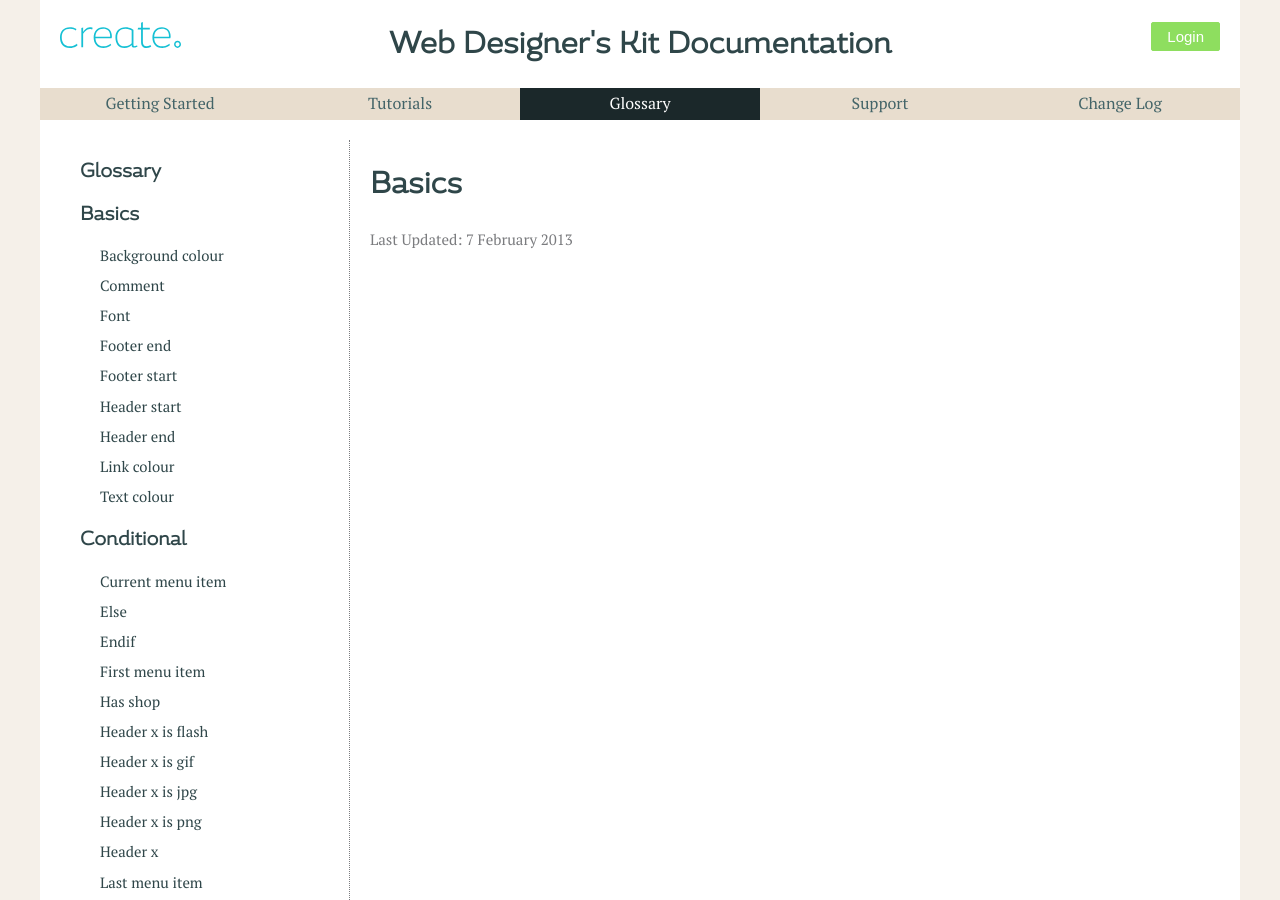
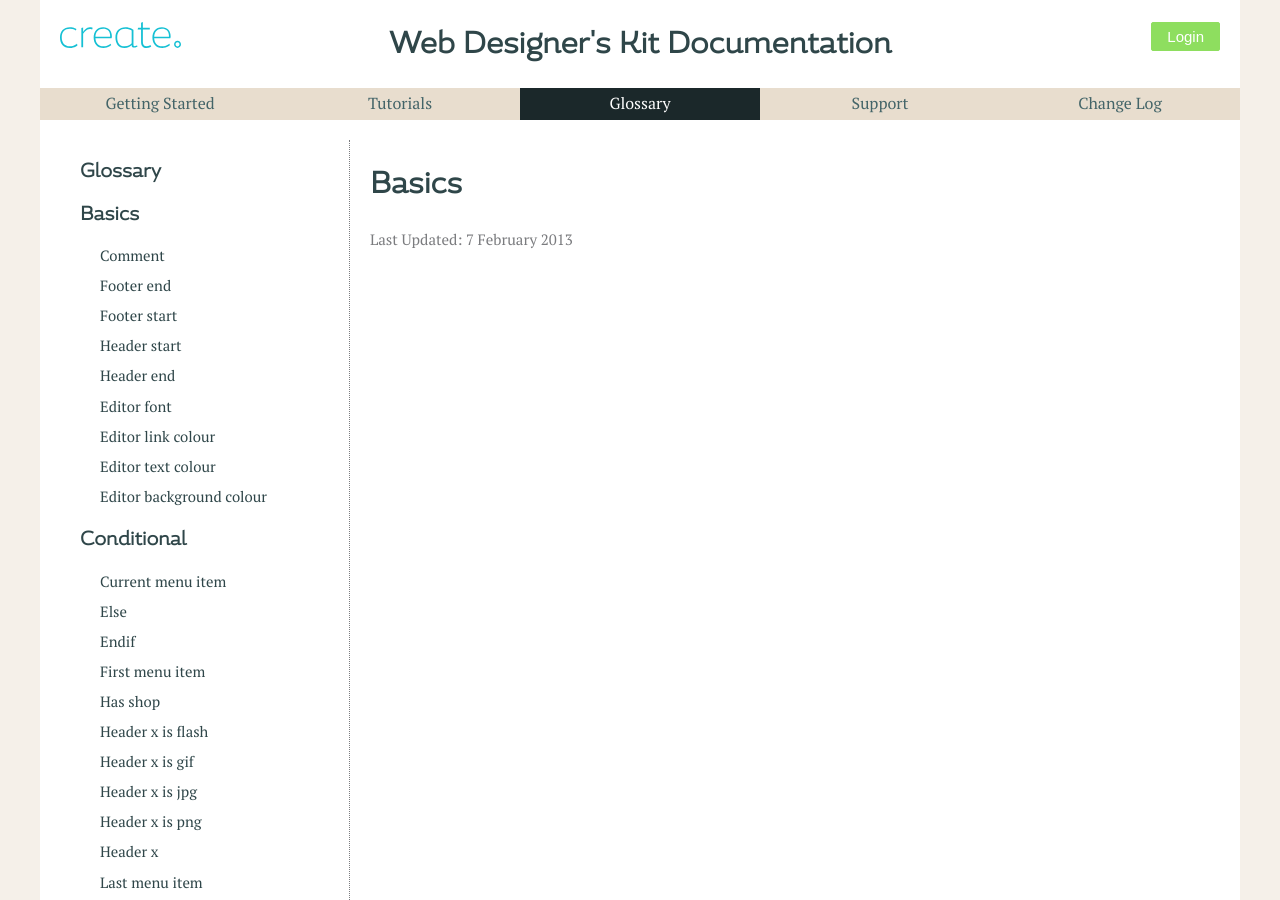
Before and after one commit to createdotnet/wdk, a Jekyll site: the page built from _glossary/basics/index.md, in a window 1280 px wide and 900 px high. Built offline with Jekyll 4.4.1, drawn with Linux system fonts in a browser that asks for light colours.

Commit message:
rename editor colour files to make more sense

```diff
--- a/_glossary/basics/index.md
+++ b/_glossary/basics/index.md
@@ -4,15 +4,15 @@ title: Basics
 nav-position: 1
 last-updated: 07-02-2013
 sub-pages:
-  - background-colour
   - comment
-  - font
   - footer-end
   - footer-start
   - header-start
   - header-end
-  - link-colour
-  - text-colour
+  - editor-font
+  - editor-link-colour
+  - editor-text-colour
+  - editor-background-colour
 ---
 
 
```
Also changed, not shown: _glossary/basics/editor-background-colour.md (renamed from _glossary/basics/background-colour.md), _glossary/basics/editor-font.md (renamed from _glossary/basics/font.md), _glossary/basics/editor-link-colour.md (renamed from _glossary/basics/link-colour.md), _glossary/basics/editor-text-colour.md (renamed from _glossary/basics/text-colour.md).
